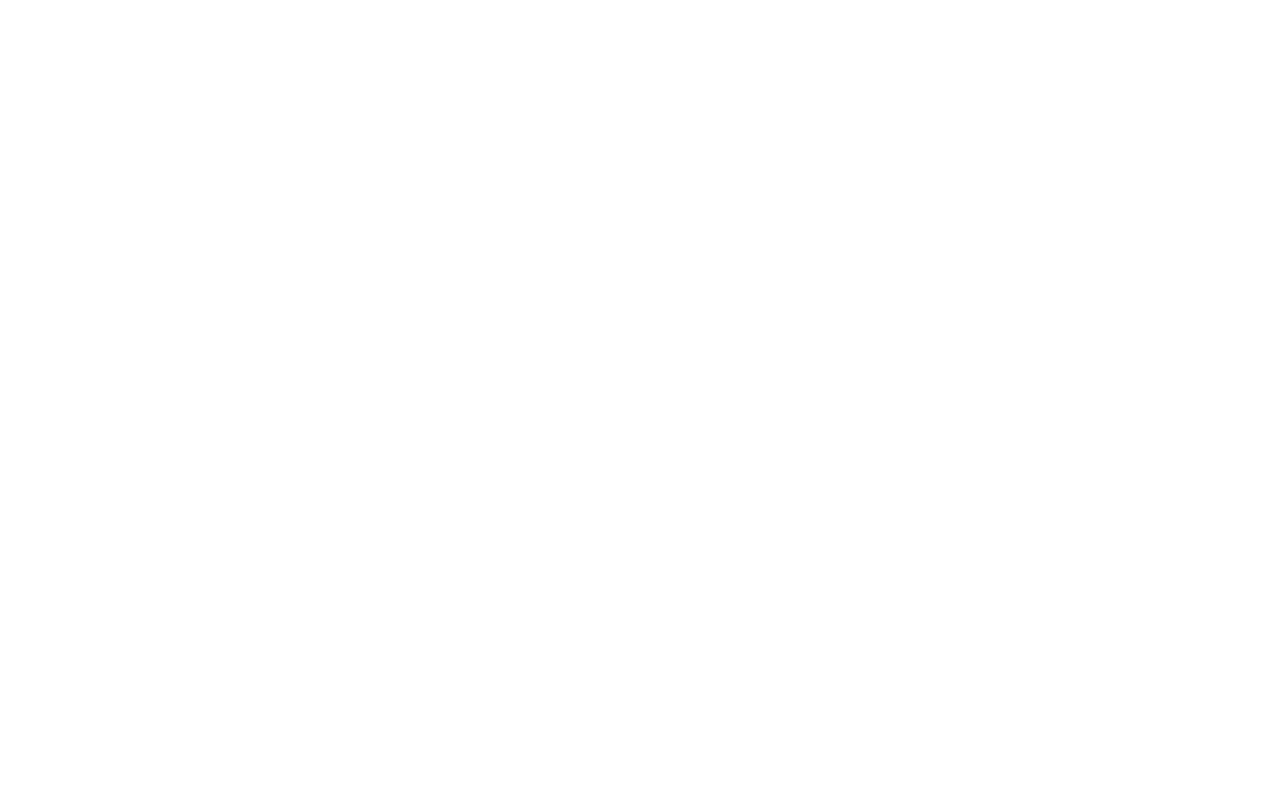
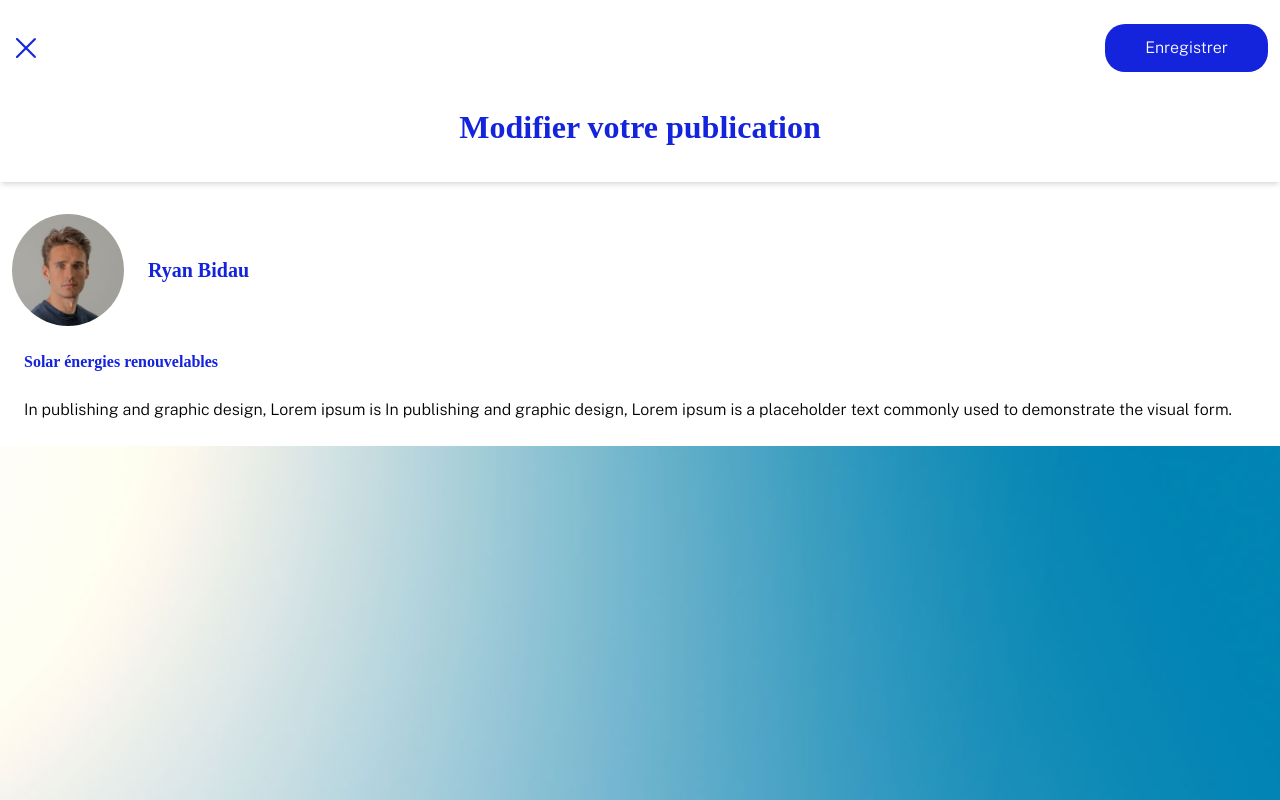
Before and after one commit to WildCodeSchool/P3_Lyon_React_Sept_2022, a React (Vite) app in the folder frontend/: page /editpost in a window 1280 px wide. Before the commit this address had no page. Built offline with nearby package versions, Linux system fonts and the light colour scheme; a web font is replaced by a local one.

Commit message:
Edit post modal and modify menu

```diff
--- a/frontend/src/App.jsx
+++ b/frontend/src/App.jsx
@@ -4,7 +4,7 @@ import "./App.css";
 import Connexion from "./pages/Connexion";
 import Main from "./pages/Main";
 import Profile from "./pages/Profile";
-import EditProfile from "./components/Navbar/Profile/EditProfile";
+import EditPost from "./components/Feed/PostContainer/EditPost";
 
 function App() {
   return (
@@ -14,7 +14,7 @@ function App() {
         <Route path="/feed" element={<Main />} />
         <Route path="/createPost" element={<CreatePost />} />
         <Route path="/profile" element={<Profile />} />
-        <Route path="/editprofile" element={<EditProfile />} />
+        <Route path="/editpost" element={<EditPost />} />
       </Routes>
     </div>
   );
--- a/frontend/src/components/Feed/CreatePostContainer/CreatePost.jsx
+++ b/frontend/src/components/Feed/CreatePostContainer/CreatePost.jsx
@@ -103,9 +103,9 @@ function CreatePost({ showCreatePost, setShowCreatePost }) {
         <div className="flex items-center">
           <img className="rounded-full w-28 ml-3" src={myAvatar} alt="" />
           <div className="block text-center">
-            <p className="text-xl ml-[24px] text-primary font-bold ">
+            <h2 className="text-xl ml-[24px] text-primary font-bold ">
               Ryan Bidau
-            </p>
+            </h2>
             <p className="text-xl ml-[24px] text-primary">{categories}</p>
             <p className="text-xl ml-[24px] text-primary">{groupe}</p>
           </div>
--- a/frontend/src/components/Feed/PostContainer/EditPost.jsx
+++ b/frontend/src/components/Feed/PostContainer/EditPost.jsx
@@ -1,7 +1,58 @@
 import React from "react";
 
-function EditPost() {
-  return <div>EditPost</div>;
+// eslint-disable-next-line react/prop-types
+function EditPost({ handleEditPostModal }) {
+  return (
+    <div className="fixed top-0 left-0 bg-white w-[100%] h-[100vh] z-10">
+      <div className="bg-white">
+        <div className="flex justify-between">
+          <button onClick={() => handleEditPostModal()} type="button">
+            <img
+              className="ml-2 mt-6"
+              src="./src/assets/croix.png"
+              alt="Close"
+            />
+          </button>
+          <button
+            type="button"
+            className="bg-[#1423DC] hover:bg-[#0d17a1] text-white py-3 px-[2.5rem] mt-6 mr-3
+         rounded-[20px] justify-end"
+          >
+            Enregistrer
+          </button>
+        </div>
+        <div className="shadow-md my-[32px]">
+          <h1 className="text-[32px] leading-[2.9rem] text-primary font-bold text-center pb-8 ">
+            Modifier votre publication{" "}
+          </h1>
+        </div>
+        <div className="flex items-center">
+          <img
+            className="rounded-full w-28 ml-3"
+            src="./src/assets/my-avatar.jpeg"
+            alt="Avatar"
+          />
+          <div className="block text-center">
+            <h2 className="text-xl ml-[24px] text-primary font-bold ">
+              Ryan Bidau
+            </h2>
+          </div>
+        </div>
+
+        <div>
+          <h2 className="text-primary self-start my-6 px-6 pt-">
+            Solar énergies renouvelables
+          </h2>
+          <p className="px-6 mb-6">
+            In publishing and graphic design, Lorem ipsum is In publishing and
+            graphic design, Lorem ipsum is a placeholder text commonly used to
+            demonstrate the visual form.
+          </p>
+          <img src="./src/assets/solar-groups.jpeg" alt="Post" />
+        </div>
+      </div>
+    </div>
+  );
 }
 
 export default EditPost;
--- a/frontend/src/pages/Profile.jsx
+++ b/frontend/src/pages/Profile.jsx
@@ -2,11 +2,17 @@ import React, { useState } from "react";
 import { Link } from "react-router-dom";
 import Navbar from "../components/Navbar/Navbar";
 import ProfileCard from "../components/Navbar/Profile/ProfileCard";
+import EditPost from "../components/Feed/PostContainer/EditPost";
 
 function Profile() {
-  const [editPost, setEditPost] = useState(false);
+  const [editPostMenu, setEditPostMenu] = useState(false);
+  const [editPostModal, setEditPostModal] = useState(false);
   const handleEditPost = () => {
-    setEditPost(!editPost);
+    setEditPostMenu(!editPostMenu);
+  };
+
+  const handleEditPostModal = () => {
+    setEditPostModal(!editPostModal);
   };
 
   return (
@@ -23,11 +29,24 @@ function Profile() {
           >
             <img className="h-8" src="./src/assets/menu-dots.png" alt="Menu" />
           </button>
-          {editPost ? (
+          {editPostMenu ? (
             <div className="origin-top-right absolute right-0 mt-2 w-56 rounded-md shadow-lg bg-white ring-1 ring-black ring-opacity-5 focus:outline-none">
-              <button className="text-black p-4" type="button">
+              <button
+                onClick={() => handleEditPostModal()}
+                className="text-black p-4"
+                type="button"
+              >
                 <span>Modifier</span>
               </button>
+              {editPostModal ? (
+                <EditPost
+                  editPostModal={editPostModal}
+                  setEditPostModal={setEditPostModal}
+                  handleEditPostModal={handleEditPostModal}
+                />
+              ) : (
+                ""
+              )}
             </div>
           ) : (
             ""
```
